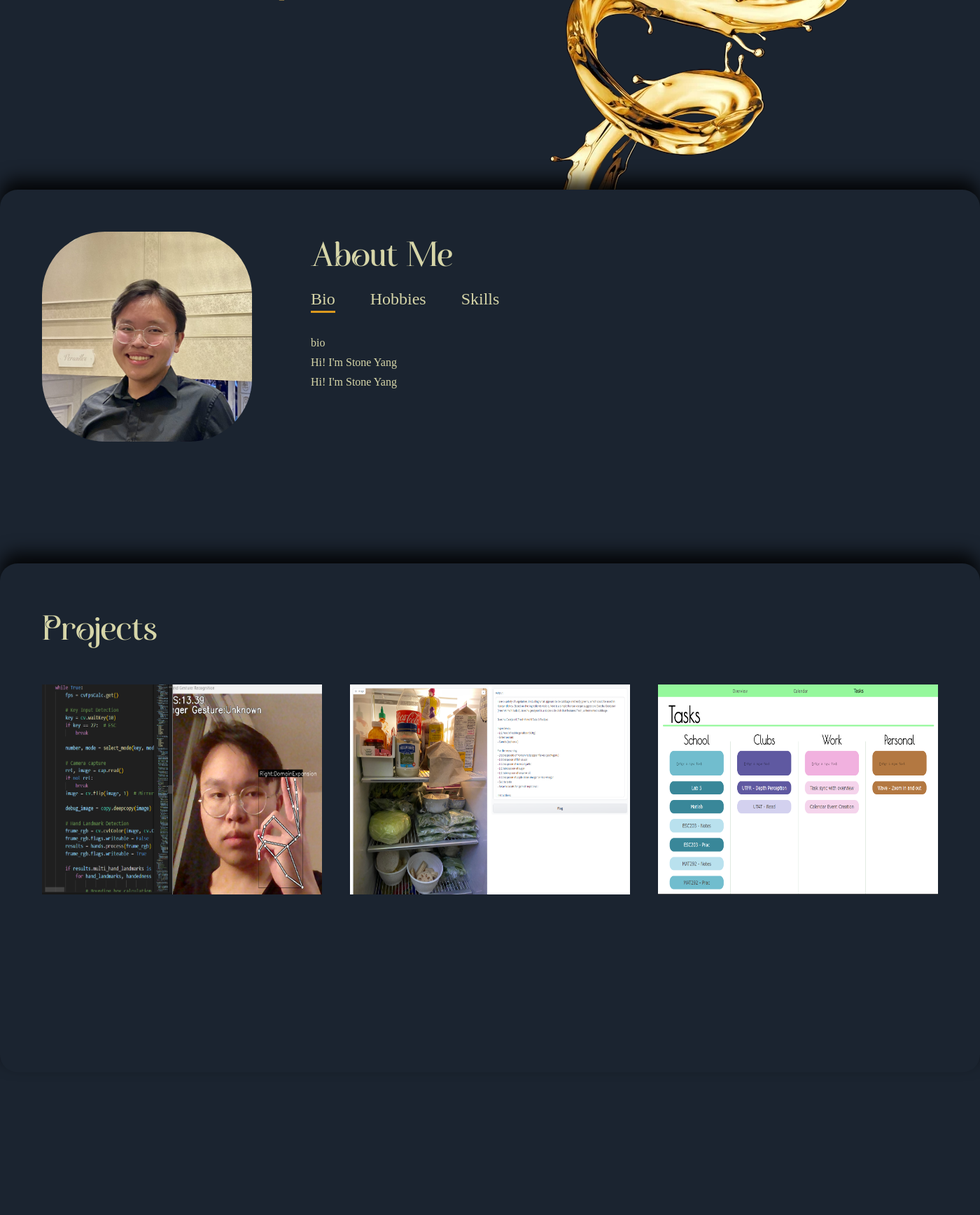
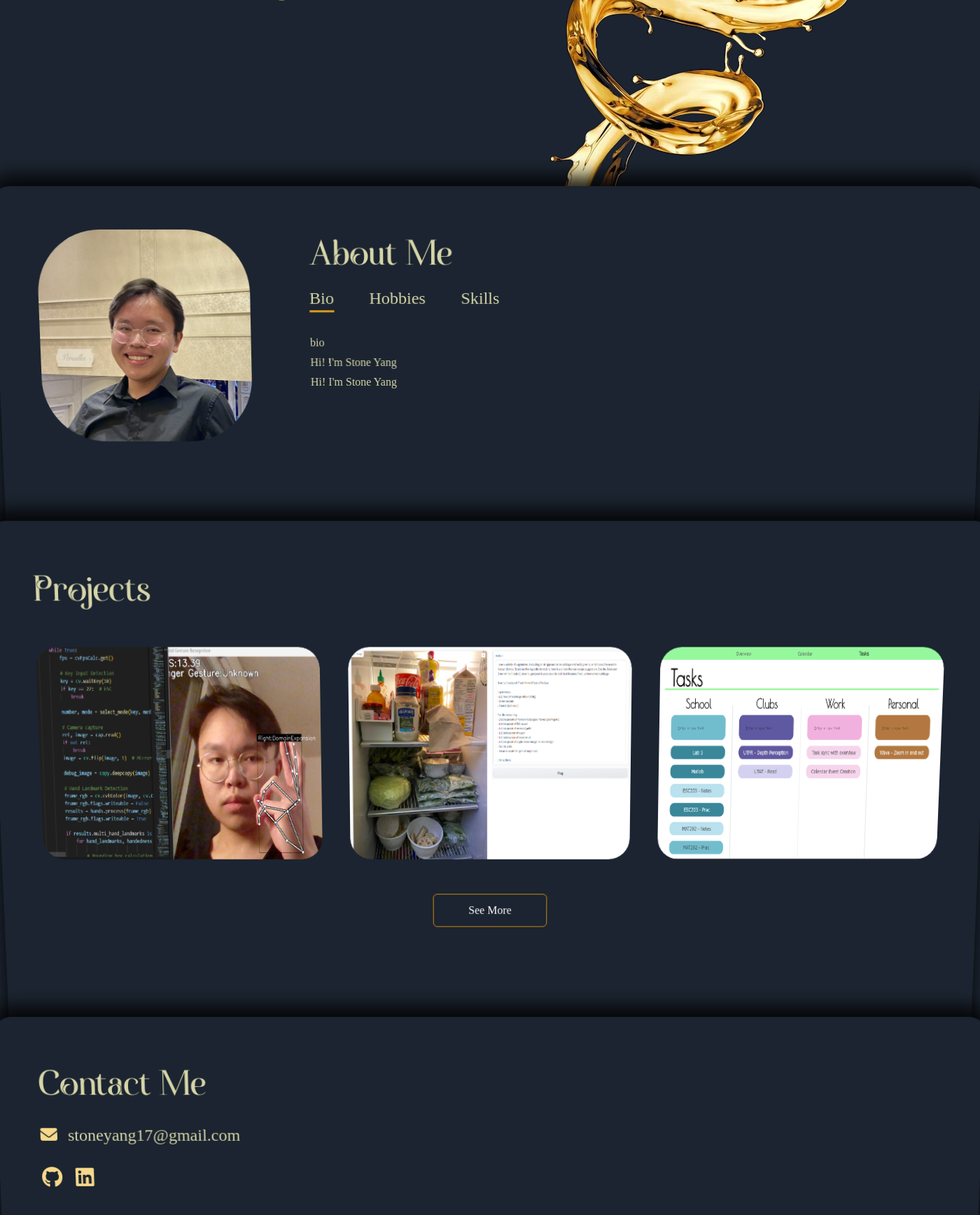
Before and after one commit to Yangston/Personal-Website, a Django app: page / in a window 1400 px wide. Shown: the part 529-2265 px from the top of the page at 70% size. Run offline with Django 4.2, Linux system fonts and the light colour scheme; data comes from the database, SQL or seed files in the repository; some libraries are stand-ins or nearby versions.

Commit message:
Completed Skeleton + Responsive CSS
- Main website skeleton done
- Preliminary responsive css

```diff
--- a/global_static/style.css
+++ b/global_static/style.css
@@ -46,13 +46,6 @@ h2{
   font-family: Auralyess, Newsreader, Verdana; /*declares text format*/
   font-weight: 40;
   font-size: 50px;
-  color: #D6D5A8;
-}
-
-.header-text p{
-  font-size: 30px;
-  font-family: Newsreader, Verdana; /*declares text format*/
-  font-weight: 100;
   color: #D6D5A8;
 }
 
@@ -130,6 +123,10 @@ nav ul li a:hover::after{
 }
 
 .header-text p {
+  font-size: 30px;
+  font-family: Newsreader, Verdana; /*declares text format*/
+  font-weight: 100;
+  color: #D6D5A8;
   margin-top: 2%;
   margin-left: 8%;
   width: 45%;
@@ -170,10 +167,10 @@ nav ul li a:hover::after{
 #copyright_tag{
   overflow: hidden;
   background-color:#1B2430;
+  padding: 40px;
   width:101.5%; /*declares copyright tag format*/
   text-align:center;
   position: relative;
-  top: 400px; /*declares copyright tag position*/
 }
 
 /* About_____________________ */
@@ -182,12 +179,13 @@ nav ul li a:hover::after{
   width: 105%;
   max-width: 1400px;
   padding: 60px;
-  padding-bottom: 250px;
+  padding-bottom: 200px;
   position: relative;
   margin: auto;
   box-shadow: 0px -15px 25px rgba(0, 0, 0, 0.85);
   border-radius: 25px;
   z-index: 1;
+  transform: perspective(280px) rotateX(-1deg);
 }
 
 #about p{
@@ -289,3 +287,184 @@ nav ul li a:hover::after{
   grid-gap: 40px;
   margin-top: 50px;
 }
+
+.project{
+  border-radius: 30px;
+  position: relative;
+  overflow: hidden;
+}
+
+.project img{
+  height: 300px;
+  width: 400px;
+  border-radius: 30px;
+  display: block;
+  transition: transform 0.5s;
+}
+
+.label{
+  width: 100%;
+  height: 0;
+  background: linear-gradient(0deg, #ce8712, rgba(0, 0, 0, 0.6));
+  border-radius: 30px;
+  position: absolute;
+  left: 0;
+  bottom: 0;
+  overflow: hidden;
+  display: flex;
+  align-items: center;
+  justify-content: center;
+  flex-direction: column;
+  padding: 0 40px;
+  text-align: center;
+  transition: 0.5s;
+}
+
+.project:hover img{
+  transform: scale(0.9);
+}
+
+.project:hover .label{
+  height: 100%;
+}
+
+.label h3{
+  color: #f6d88a;
+  font-size: 30px;
+  font-weight: 500;
+  margin-bottom: 20px;
+}
+
+.label p{
+  color: #f6d88a;
+}
+
+.label a{
+  margin-top: 20px;
+  background: #f6d88a;
+  text-decoration: none;
+  font-size: 18px;
+  line-height: 60px;
+  color: white;
+  width: 60px;
+  height: 60px;
+  border-radius: 25%;
+}
+
+.see-more{
+  display: block;
+  margin: 50px auto;
+  width: fit-content;
+  border: 1px solid #ce8712;
+  padding: 14px 50px;
+  border-radius: 6px;
+  text-decoration: none;
+  color: white;
+  transition: background 0.5s;
+}
+
+.see-more:hover{
+  background: #ce8712;
+}
+
+/* contact__________________ */
+#contact{
+  position: relative;
+  top: -200px;
+}
+
+.contact-links{
+  flex-basis: 35%;
+}
+
+.contact-links p{
+  margin-top: 30px;
+  font-size: 24px;
+}
+
+.contact-links p i{
+  color: #f6d88a;
+  margin-right: 15px;
+}
+
+.socials{
+  margin-top: 30px;
+}
+
+.socials a{
+  text-decoration: none;
+  font-size: 30px;
+  margin-right: 15px;
+  color: #f6d88a;
+  display: inline-block;
+  transition: transform 0.5s;
+}
+
+.socials a:hover{
+  color: #ce8712;
+  transform: translateY(-5px);
+}
+
+/* responsive css__________________ */
+nav .fa-solid{
+  display: none;
+}
+
+@media only screen and (max-width: 600px){
+  nav .fa-solid{
+    display: block;
+    font-size: 25px;
+  }
+
+  nav ul{
+    background: #374961;
+    position: fixed;
+    text-align: center;
+    top: 0;
+    right: -200px;
+    width: 200px;
+    height: 100vh;
+    padding-top: 50px;
+    z-index: 2;
+    transition: right 0.5s;
+  }
+
+  nav ul li{
+    display: block;
+    margin: 25px;
+  }
+
+  nav ul .fa-solid{
+    position: absolute;
+    top: 25px;
+    left: 25px;
+    cursor: pointer;
+  }
+
+  #header{
+    width: 100vw;
+    height: 100vh;
+    background-image: url(images/background.png);
+    background-repeat: no-repeat;
+    overflow: hidden;
+    background-position: 20% 100%;
+  }
+
+  h1{
+    line-height: 130px;
+  }
+
+  .header-text h1{
+    margin-top: 15%;
+    margin-left: 8%;
+    font-size: 100px;
+  }
+
+  .header-text p {
+    font-size: 30px;
+    margin-top: 2%;
+    margin-left: 8%;
+    width: 80%;
+    line-height: 35px;
+  }
+}
--- a/main/static/main/javascript/main.js
+++ b/main/static/main/javascript/main.js
@@ -1,5 +1,7 @@
 var tabLinks = document.getElementsByClassName("about-tabs");
 var tabContents = document.getElementsByClassName("tab-contents");
+
+var menu = document.getElementById("menu")
 
 function selectTab(tabName){
     for(tabLink of tabLinks){
@@ -11,3 +13,11 @@ function selectTab(tabName){
     event.currentTarget.classList.add("active-tab")
     document.getElementById(tabName).classList.add("active-content")
 }
+
+function openMenu(){
+    menu.style.right = "0";
+}
+
+function closeMenu(){
+    menu.style.right = "-200px";
+}
--- a/main/templates/main.html
+++ b/main/templates/main.html
@@ -10,20 +10,23 @@
 		<link rel="stylesheet" type = "text/css" href= "{% static 'style.css' %}"/>  <!-- calls css file -->
 		<link rel="stylesheet"  href="https://fonts.googleapis.com/css?family=Poiret+One"> <!-- google fonts-->
 		<link rel='stylesheet' href="https://fonts.googleapis.com/css?family=Newsreader">
-	</head>
+        <script src="https://kit.fontawesome.com/868af1bfa3.js" crossorigin="anonymous"></script>
+    </head>
 	<body>
 <!-- header__________________________ -->
 		<section id = "header">
             <div class="nav-bar">
                 <nav>
                     <img src="{% static 'favicon.png' %}" class="logo"/>
-                    <ul>
+                    <ul id = "menu">
                         <li><a href ="#">Home</a></li>
                         <li><a href ="#">About</a></li>
                         <li><a href ="#">Projects</a></li>
                         <li><a href ="#">Contact</a></li>
                         <li><a href ="#">Resume</a></li>
+                        <i class="fa-solid fa-xmark" onclick="closeMenu()"></i>
                     </ul>
+                    <i class="fa-solid fa-bars" onclick="openMenu()"></i>
                 </nav>
             </div>
             <div class="header-text">
@@ -78,13 +81,44 @@
                 <h2>Projects</h2>
                 <div class="project-list">
                     <div class="project">
-                        <img src = "{% static 'images/Wave.png' %}" height = "300" width = "400">
+                        <img src = "{% static 'images/Wave.png' %}">
+                        <div class="label">
+                            <h3>Wave</h3>
+                            <p>Wave app</p>
+                            <a href="#"><i class="fa-solid fa-arrow-up-right-from-square"></i></a>
+                        </div>
                     </div>
                     <div class="project">
-                        <img src = "{% static 'images/ChefGPT.png' %}" height = "300" width = "400">
+                        <img src = "{% static 'images/ChefGPT.png' %}">
+                        <div class="label">
+                            <h3>ChefGPT</h3>
+                            <p>COOKING</p>
+                            <a href="#"><i class="fa-solid fa-arrow-up-right-from-square"></i></a>
+                        </div>
                     </div>
                     <div class="project">
-                        <img src = "{% static 'images/PlanIt.png' %}" height = "300" width = "400">
+                        <img src = "{% static 'images/PlanIt.png' %}">
+                        <div class="label">
+                            <h3>PlanIt</h3>
+                            <p>to-do</p>
+                            <a href="#"><i class="fa-solid fa-arrow-up-right-from-square"></i></a>
+                        </div>
+                    </div>
+                </div>
+                <a href ="#" class = "see-more">See More</a>
+            </div>
+        </section>
+<!-- contact______________________ -->
+        <section id="contact">
+            <div class="container">
+                <div class="row">
+                    <div class="contact-links">
+                        <h2>Contact Me</h2>
+                        <p><i class="fa-solid fa-envelope"></i>stoneyang17@gmail.com</p>
+                        <div class="socials">
+                            <a href ="https://github.com/Yangston" target="_blank" rel="noopener noreferrer"><i class="fa-brands fa-github"></i></a>
+                            <a href ="https://www.linkedin.com/in/stone-yang-a931861b2/" target="_blank" rel="noopener noreferrer"><i class="fa-brands fa-linkedin"></i></a>
+                        </div>
                     </div>
                 </div>
             </div>
```
